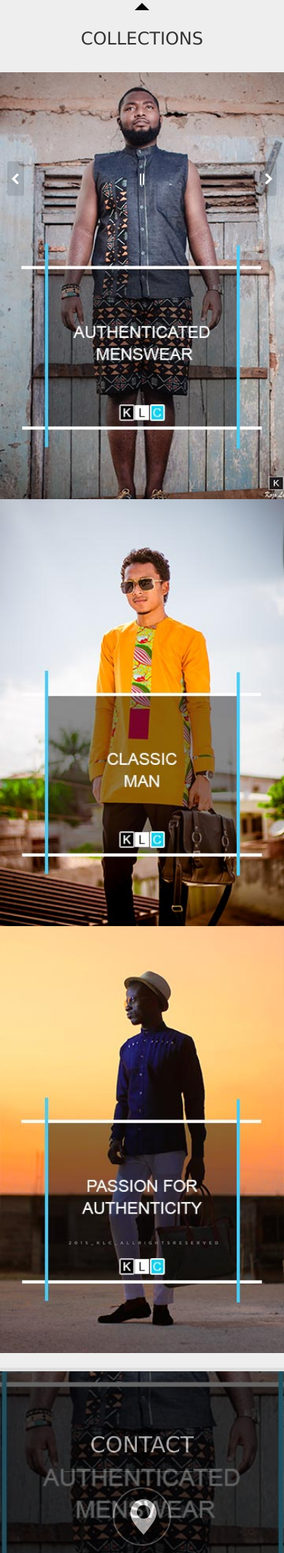
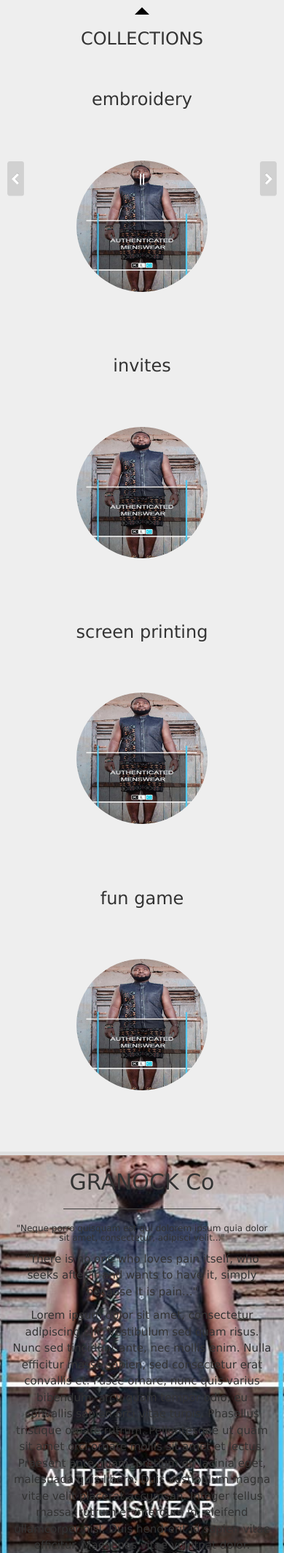
Before and after one commit to jecordjotse/dromeworks.github.io, a PHP site: page /granock002.html in a window 390 px wide. Shown: the part 177-2305 px from the top of the page at 73% size. Run offline with PHP 8.4, Linux system fonts and the light colour scheme.

Commit message:
update files

```diff
--- a/css/style.css
+++ b/css/style.css
@@ -57,8 +57,17 @@
 height: 60px;
    }
 
+.content-subs {
+    width: 200px !important;
+    height: 200px;
+    border-radius: 100px !important;
+    padding: 10px;
+    margin: 50px;
+}
 
-
+div.row:nth-child(3) > div:nth-child(1), div.row:nth-child(3) > div:nth-child(2), div.row:nth-child(4) > div:nth-child(1), div.row:nth-child(4) > div:nth-child(2){
+  padding: 1% 10%;
+}
 
    .nav a{
     font-size: 12px;
--- a/granock002.html
+++ b/granock002.html
@@ -72,6 +72,7 @@
 <a href="#" title=""><img src="data1/tooltips/4.jpg" alt=""/>4</a>
 <a href="#" title=""><img src="data1/tooltips/5.jpg" alt=""/>5</a>
 </div></div>
+
   </div>
 </header>
 <!--  end header  -->
@@ -83,19 +84,62 @@
 <div class="page bg-color section">
   <h3>COLLECTIONS</h3><br>
   <div class="row">
-    <div class="col-sm-4">
-      <img src="img/1.jpg" class="img-responsive" style="width:100%" alt="Image">
+    <div class="col-md-6">
+      <div>
+      <h3>embroidery</h3>
+
+    <a href="#">        <img class="content-subs" src="img/1.jpg" class="img-responsive" style="width:100%" alt="Image"></a>      </div>
     </div>
-    <div class="col-sm-4">
-      <img src="img/2.jpg" class="img-responsive" style="width:100%" alt="Image">
+    <div class="col-md-6">
+      <div>
+      <h3>invites</h3>
+    <a href="#">        <img class="content-subs" src="img/1.jpg" class="img-responsive" style="width:100%" alt="Image"></a>
+      </div>
     </div>
-    <div class="col-sm-4">
-      <img src="img/3.jpg" class="img-responsive" style="width:100%" alt="Image">
+  </div>
+  <div class="row">
+    <div class="col-md-6">
+      <div>
+      <h3>screen printing</h3>
+
+    <a href="#">        <img class="content-subs" src="img/1.jpg" class="img-responsive" style="width:100%" alt="Image"></a>      </div>
+    </div>
+    <div class="col-md-6">
+      <div>
+      <h3>fun game</h3>
+
+    <a href="#">        <img class="content-subs" src="img/1.jpg" class="img-responsive" style="width:100%" alt="Image"></a>      </div>
     </div>
   </div>
 </div>
 <!--  end section 1  -->
+<div class="container section">
+    <div class="row">
+          <div class="col-md-10  col-md-offset-1">
+        <div class="build title-page">
+        <h2 class="text-center">GRANOCK Co</h2>
+        <hr width="30%">
+        <h6>"Neque porro quisquam est qui dolorem ipsum quia dolor sit amet, consectetur, adipisci velit..."
+</h6>
+<p>"There is no one who loves pain itself, who seeks after it and wants to have it, simply because it is pain..."</p>
 
+<p>
+Lorem ipsum dolor sit amet, consectetur adipiscing elit. Vestibulum sed quam risus. Nunc sed tincidunt ante, nec mollis enim. Nulla efficitur massa sapien, sed consectetur erat convallis et. Fusce ornare, nunc quis varius bibendum, arcu quam tempor odio, eu convallis sapien orci vitae turpis. Phasellus tristique ornare rutrum. Pellentesque ut quam sit amet orci ornare mollis sit amet et lectus. Praesent ante quam, pretium eu lacinia eget, malesuada quis libero. Duis vestibulum magna vitae velit placerat accumsan. Integer tellus massa, rutrum et interdum id, eleifend ullamcorper nisl. Duis hendrerit id sapien vitae efficitur. Maecenas vitae volutpat dolor.
+</p>
+<p>
+Sed nulla elit, porttitor ac molestie id, blandit a ante. Curabitur eget ante felis. Aenean posuere dictum quam, sed vestibulum eros sodales eget. Phasellus sed nibh eget sapien luctus consequat. Donec tortor justo, molestie id consectetur vel, scelerisque in felis. Aliquam vehicula mi at tortor consequat sollicitudin. Mauris justo lorem, laoreet eget lorem quis, bibendum pellentesque massa. Integer ultrices nisl id porttitor hendrerit. Mauris facilisis est a augue tempus, et maximus massa scelerisque. Donec ex arcu, consequat eleifend accumsan ac, blandit a diam. Duis luctus est at nulla tristique, sit amet fringilla quam euismod. Vestibulum ut pretium odio. Curabitur quis euismod eros, id tincidunt elit. Vivamus finibus sem id dolor aliquet, eget gravida erat elementum. Pellentesque vitae pulvinar dolor. Donec porttitor gravida ex quis tempus.
+</p>
+<p>
+Ut fermentum ante vitae mi maximus consectetur. Cras eleifend, lectus vitae malesuada gravida, leo erat fermentum eros, nec blandit dolor odio eu enim. Donec congue nulla vitae justo varius pellentesque. Etiam sit amet suscipit velit, eu porttitor mi. Class aptent taciti sociosqu ad litora torquent per conubia nostra, per inceptos himenaeos. Integer a diam leo. Ut ut pulvinar lectus. Proin at enim eu libero mattis varius. Donec in odio ex. Quisque nec velit lobortis, tincidunt massa et, pellentesque elit. Nulla tincidunt bibendum rutrum. Cras pellentesque quam ac dui maximus placerat. Pellentesque malesuada in est ac ultricies. Mauris sed eleifend purus.
+</p>
+      </div>
+       </div><!-- end col -->
+    </div><!-- end row -->
+      <div class="row">
+
+    </div><!-- end row -->
+  <!-- end container -->
+</div>
 
 <!--  start contact-section  -->
 <div id="contact" class="container section contact-section">
```
